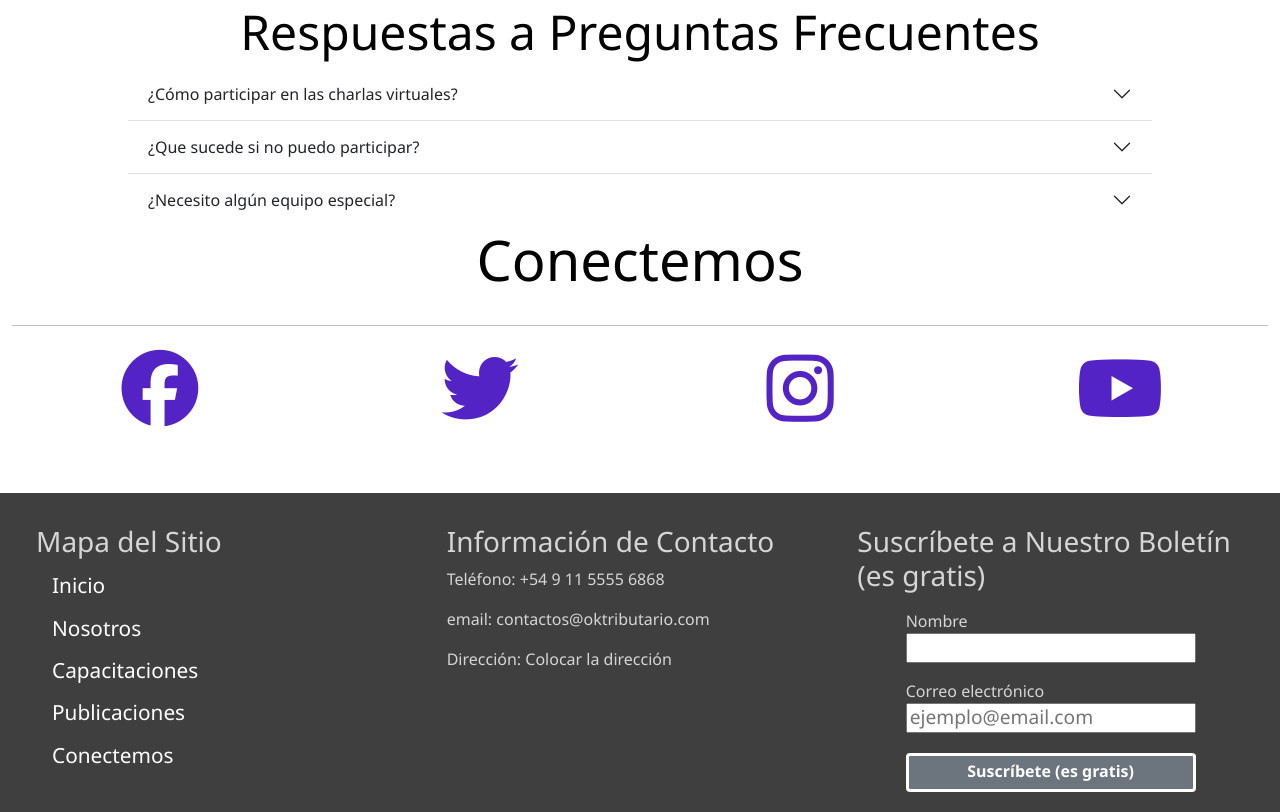
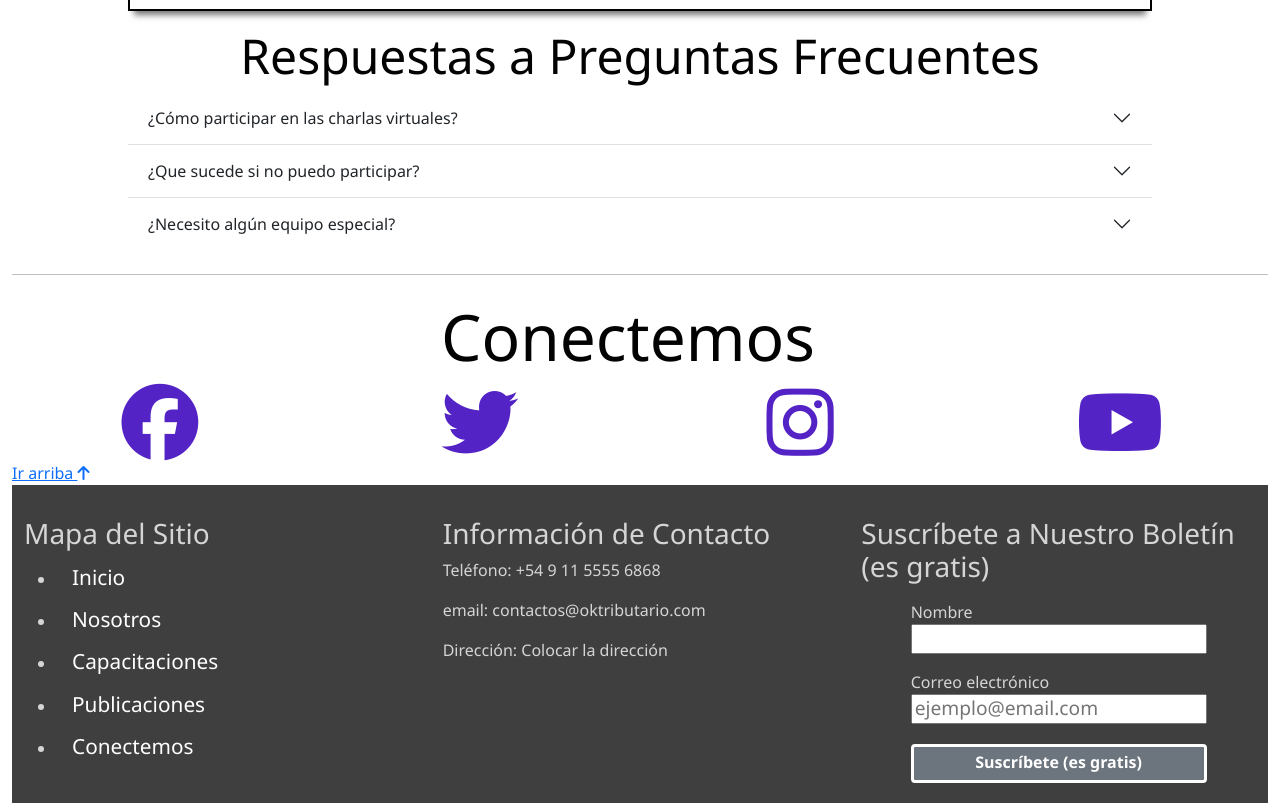
Before and after one commit to lyalazloz/oktributario, a plain HTML site: page index.html in a window 1280 px wide. Shown: the part 2524-3336 px from the top of the page. Drawn offline with nearby package versions, Linux system fonts and the light colour scheme.

Commit message:
agregue icono arriba y logo svg amarillo

```diff
--- a/assets/styles/style.scss
+++ b/assets/styles/style.scss
@@ -64,6 +64,14 @@ html, body{
     }
 }
 
+.ir-arriba {
+    a {
+    color: #000;
+    }
+    :hover{
+        color: #3f3f3f;
+    }
+}
 #capacitaciones, #capacitaciones-gratis {
     width: 75%;
     margin: 0 auto;
--- a/index.html
+++ b/index.html
@@ -196,7 +196,7 @@
 </div>
 <hr class="my-4">
 </div>
-
+<a href="#" class="ir-arriba">Ir arriba <i class="fas fa-arrow-up"></i></a>
         <!-- Capacitaciones Gratis -->
 
 <div class="container-fluid padding" id="capacitaciones-gratis">
@@ -319,7 +319,32 @@
 
 
         <!-- Conectemos -->
-<div class="container-fluid" id="conectemos">
+        <div class="container-fluid padding" id="conectemos">
+          <hr class="my-4">
+          <div class="row text-center col-12 padding">
+              <h2 class="display-3">Conectemos</h2>
+              </div>
+          <div class="row text-center padding" >
+
+              <div class="col-xs-12 col-sm-6 col-md-3">
+                      <a href="#"><i class="fab fa-facebook"></i></a>
+              </div>
+
+              <div class="col-xs-12 col-sm-6 col-md-3">
+                  <a href="#"><i class="fab fa-twitter"></i></a>
+              </div>
+
+              <div class="col-xs-12 col-sm-6 col-md-3">
+                  <a href="#"><i class="fab fa-instagram"></i></a>
+              </div>
+
+              <div class="col-xs-12 col-sm-6 col-md-3">
+                  <a href="#"><i class="fab fa-youtube"></i></a>
+              </div>
+
+          </div>
+
+<!-- <div class="container-fluid" id="conectemos">
 <div class="row tex-center">
 
     <div class="col-12 text-center">
@@ -350,7 +375,10 @@
           </div>
 
 </div>
-</div>
+</div> -->
+
+
+<a href="#" class="ir-arriba">Ir arriba <i class="fas fa-arrow-up"></i></a>
         <!-- Footer -->
 
 <footer>
@@ -359,11 +387,13 @@
 
     <div class="col-md-4">
         <h3>Mapa del Sitio</h3>
-        <a class="nav-item nav-link active" aria-current="page" href="index.html#">Inicio </a>
-        <a class="nav-item nav-link" href="index.html#nosotros">Nosotros</a>
-        <a class="nav-item nav-link" href="index.html#capacitaciones">Capacitaciones</a>
-        <a class="nav-item nav-link" href="views/blog.html">Publicaciones</a></li>
-        <a class="nav-item nav-link" href="index.html#conectemos">Conectemos</a></li>
+        <ul>
+          <li><a class="nav-item nav-link active" aria-current="page" href="index.html#">Inicio </a></li>
+          <li><a class="nav-item nav-link" href="index.html#nosotros">Nosotros</a></li>
+          <li><a class="nav-item nav-link" href="index.html#capacitaciones">Capacitaciones</a> </li>
+          <li><a class="nav-item nav-link" href="views/blog.html">Publicaciones</a></li>
+          <li><a class="nav-item nav-link" href="index.html#conectemos">Conectemos</a></li>
+        </ul>
     </div>
 
     <div class="col-md-4">
```
Also changed, not shown: assets/img/logo-amarillo.svg (added).
